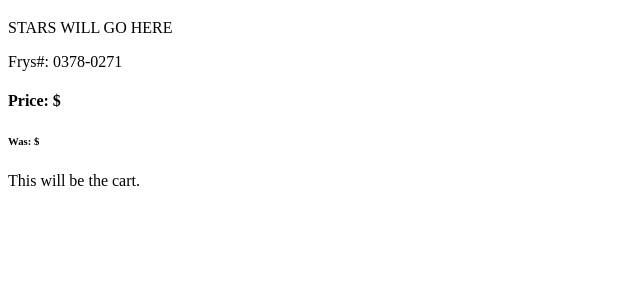
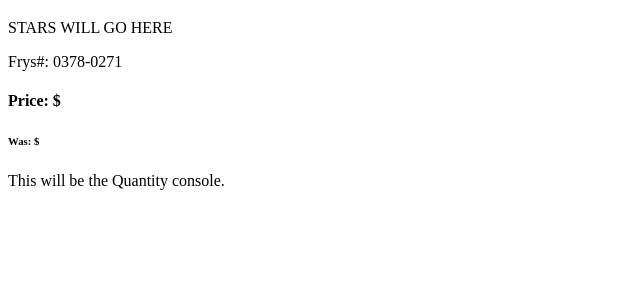
Before and after one commit to hrr37-team-bender/chagilguiab-service, a React app: page / in a window 1280 px wide. Shown: the top 300 px of the page, without its empty margins (0-640 px from the left). Built offline with nearby package versions, Linux system fonts and the light colour scheme; no server answers; the HTML template or start-up script is replaced by a standard one.

Commit message:
adds Quantity component

```diff
--- a/client/src/components/Cart.jsx
+++ b/client/src/components/Cart.jsx
@@ -1,4 +1,5 @@
 import React from 'react';
+import Quantity from './Quantity.jsx';
 
 class Cart extends React.Component {
   constructor (props) {
@@ -19,7 +20,7 @@ class Cart extends React.Component {
       <div>
         <h4>Price: ${this.props.currentPrice}</h4>
         <h6>Was: ${this.props.previousPrice}</h6>
-        This will be the cart.
+        <Quantity />
       </div>
     )
   }
--- /dev/null
+++ b/client/src/components/Quantity.jsx
@@ -0,0 +1,9 @@
+import React from 'react';
+
+const Quantity = (props) => (
+  <div>
+    This will be the Quantity console.
+  </div>
+);
+
+export default Quantity;
```
